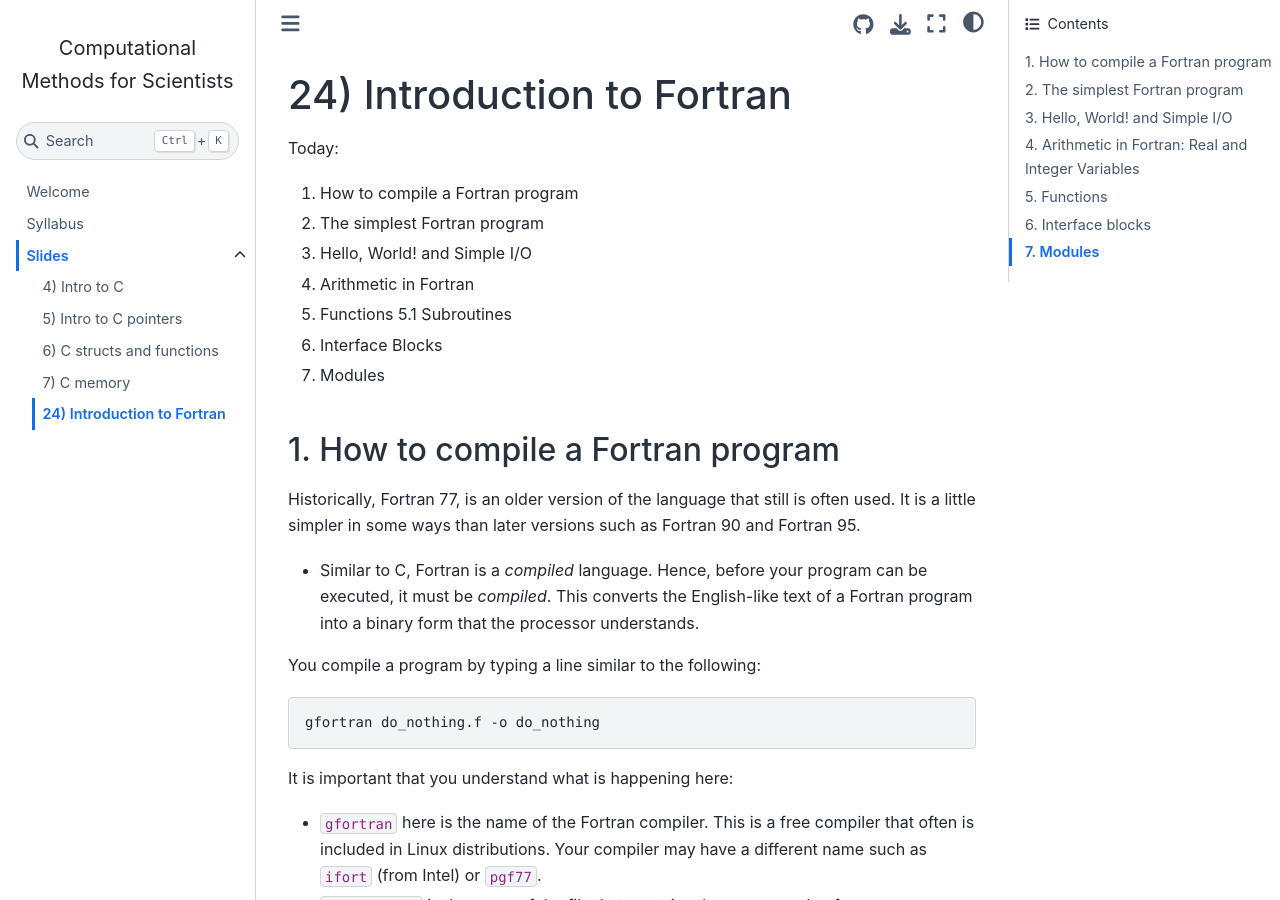
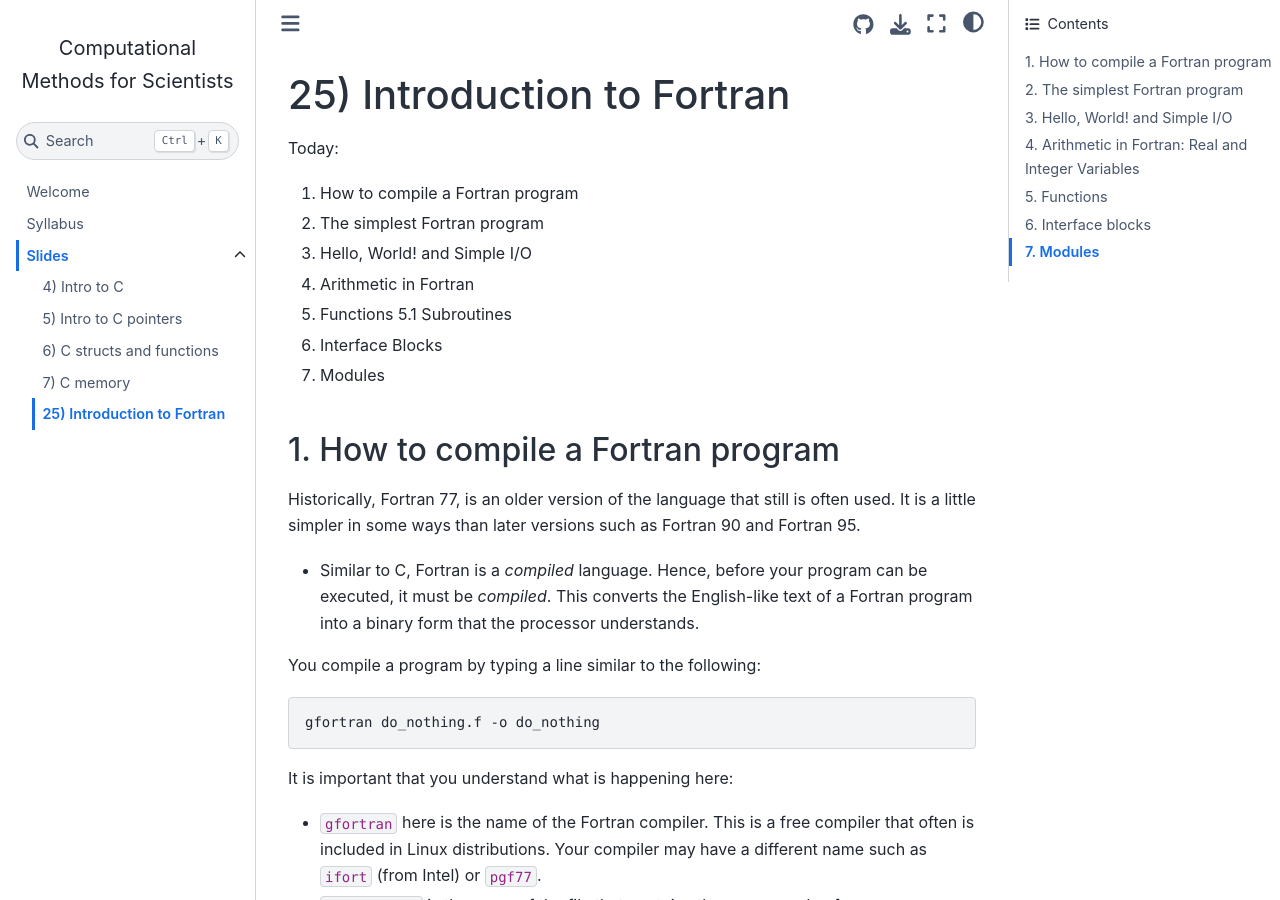
Before and after one commit to sdsu-comp526/fall24, a Jupyter Book: the page built from slides/module5-1_intro_to_fortran.md, in a window 1280 px wide and 900 px high. Built offline with Jupyter Book 1.0.4 settings and Sphinx 7.4.7 and the Sphinx Book theme 1.1.4, drawn with Linux system fonts in a browser that asks for light colours; pages that are not in the unit, such as notebooks, are missing from menus; part of the change alters nothing that is shown.

```diff
--- a/_toc.yml
+++ b/_toc.yml
@@ -24,7 +24,8 @@ chapters:
   - file: slides/module4-2_gram_schmidt.ipynb
   - file: slides/module4-3_householder.ipynb
   - file: slides/module4-4_cholesky_qr.ipynb
-  - file: slides/module4-5_matrix_conditioning_and_svd.ipynb
-  - file: slides/module4-6_svd_and_conditioning.ipynb
-  - file: slides/module4-7_low-rank.ipynb
+  - file: slides/module4-5_solving_systems.ipynb
+  - file: slides/module4-6_matrix_conditioning_and_svd.ipynb
+  - file: slides/module4-7_svd_and_conditioning.ipynb
+  - file: slides/module4-8_low-rank.ipynb
   - file: slides/module5-1_intro_to_fortran.md
--- a/slides/module5-1_intro_to_fortran.md
+++ b/slides/module5-1_intro_to_fortran.md
@@ -1,4 +1,4 @@
-# 24) Introduction to Fortran
+# 25) Introduction to Fortran
 
 Today:
  1. How to compile a Fortran program
```
Also changed, not shown: 9 other files.
